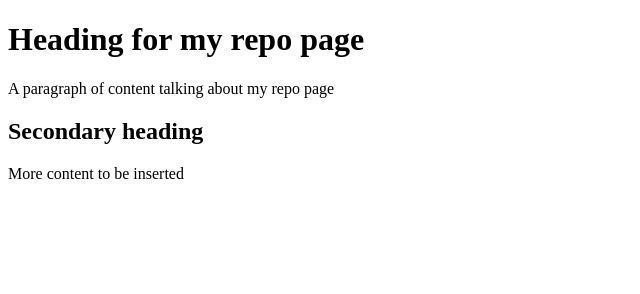
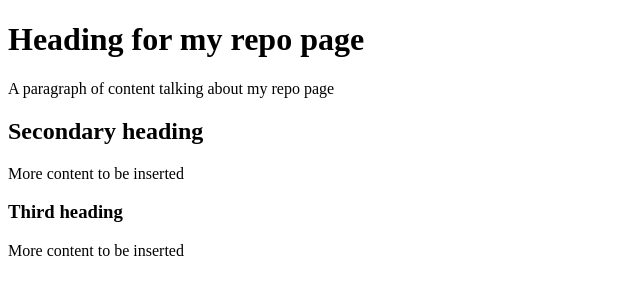
Before and after one commit to rorinsjl/p02-git-repos, a plain HTML site: page index.html in a window 1280 px wide. Shown: the whole page, without its empty margins (0-640 px from the left). Drawn offline with Linux system fonts and the light colour scheme.

Commit message:
addition of h3 section to the body.

```diff
--- a/index.html
+++ b/index.html
@@ -13,6 +13,9 @@
 		<h2>Secondary heading</h1>
 		<p>More content to be inserted</p>
 
+		<h3>Third heading</h3>
+		<p>More content to be inserted</p>
+
 
 	</body>
 
```
